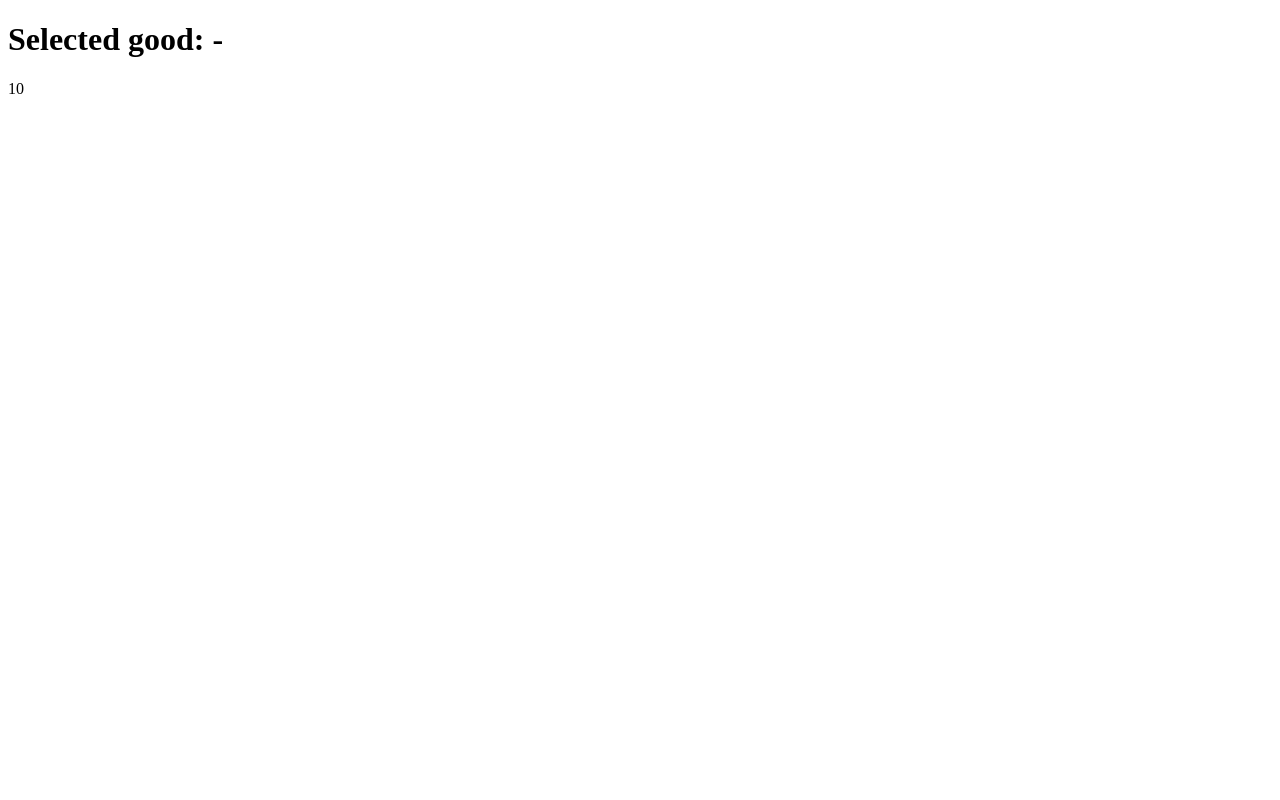
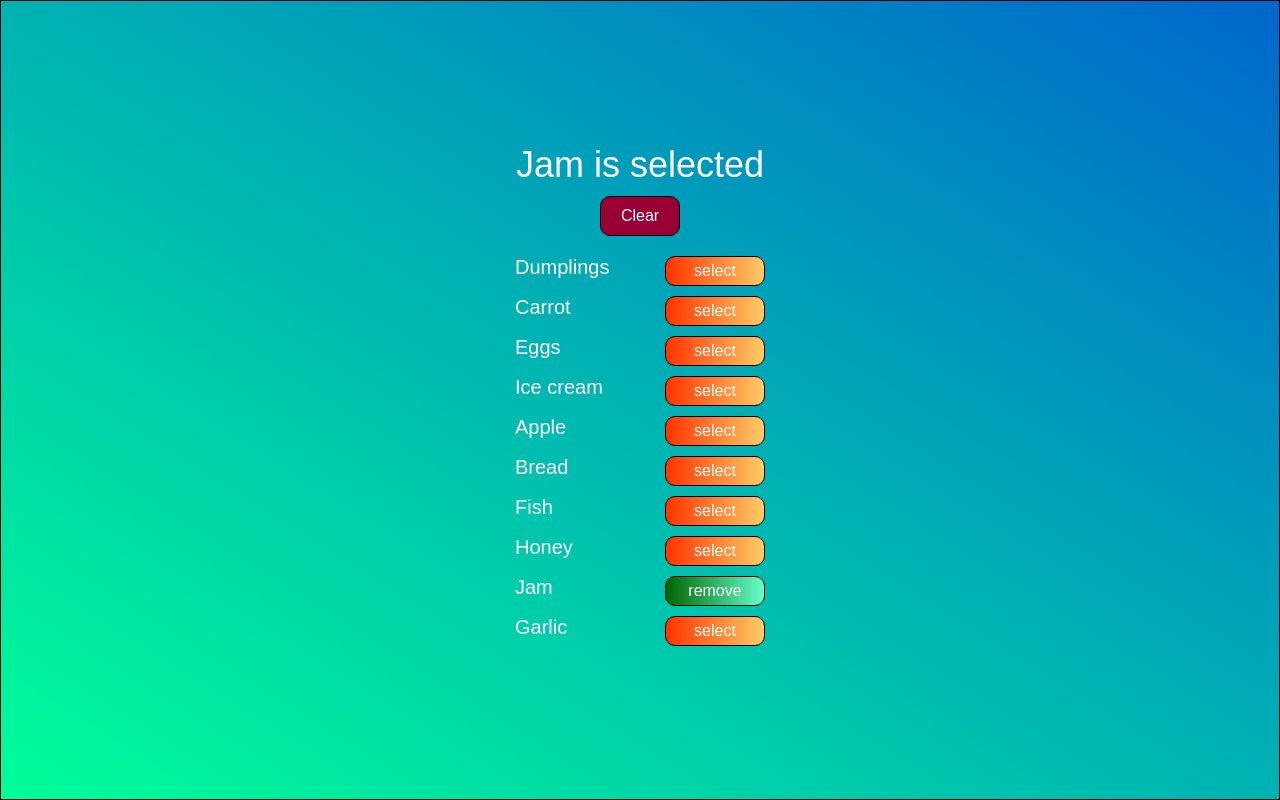
Before and after one commit to mate-academy/react_goods-selector, a React (Create React App) app: page / in a window 1280 px wide. Built offline with nearby package versions, Linux system fonts and the light colour scheme.

Commit message:
task done

```diff
--- a/package.json
+++ b/package.json
@@ -17,7 +17,7 @@
     "@mate-academy/cypress-tools": "^1.0.4",
     "@mate-academy/eslint-config-react": "*",
     "@mate-academy/eslint-config-react-typescript": "*",
-    "@mate-academy/scripts": "^1.2.1",
+    "@mate-academy/scripts": "^1.2.3",
     "@mate-academy/students-ts-config": "*",
     "@mate-academy/stylelint-config": "*",
     "@types/node": "^17.0.23",
--- a/src/App.scss
+++ b/src/App.scss
@@ -1 +1,79 @@
-// styles go here
+* {
+  box-sizing: border-box;
+  margin: 0;
+  padding: 0;
+}
+
+body {
+  font-family: Arial, Helvetica, sans-serif;
+  background: linear-gradient(to top right, #0f9 0%, #06c 100%);
+  color: #fff;
+}
+
+.app {
+  display: flex;
+  flex-direction: column;
+  align-items: center;
+  justify-content: center;
+
+  height: 100vh;
+  border: 1px solid black;
+  padding: 20px;
+
+  &__title {
+    font-size: 36px;
+    margin-bottom: 10px;
+  }
+
+  &__clearButton {
+    margin-bottom: 20px;
+    width: 80px;
+    font-size: 16px;
+    padding: 10px;
+    border: 1px solid black;
+    border-radius: 10px;
+    color: #fff;
+    background-color: #903;
+    transition: 0.3s;
+
+    &:hover {
+      transform: scale(1.05);
+      box-shadow: 0 0 7px #000;
+    }
+  }
+}
+
+.goods {
+
+  &__item {
+    display: flex;
+    justify-content: space-between;
+    width: 250px;
+
+    list-style: none;
+    margin-bottom: 10px;
+  }
+
+  &__name {
+    font-size: 20px;
+  }
+
+  &__button {
+    width: 100px;
+    font-size: 16px;
+    padding: 5px;
+    border: 1px solid black;
+    color: #fff;
+    border-radius: 10px;
+    background: linear-gradient(to right, #f30 0%, #fc6 100%);
+    transition: 0.3s;
+
+    &:hover {
+      box-shadow: 0 0 7px #000;
+    }
+
+    &--selected {
+      background: linear-gradient(to right, #060 0%, #6fc 100%);
+    }
+  }
+}
--- a/src/App.tsx
+++ b/src/App.tsx
@@ -14,11 +14,106 @@ const goodsFromServer: string[] = [
   'Garlic',
 ];
 
-const App: React.FC = () => (
-  <div className="App">
-    <h1>Selected good: -</h1>
-    {goodsFromServer.length}
-  </div>
-);
+type State = {
+  selectedGoods: string[],
+};
+
+class App extends React.Component<{}, State> {
+  state = {
+    selectedGoods: ['Jam'],
+  };
+
+  addGoods = (goodsName: string) => {
+    this.setState(({ selectedGoods }) => {
+      const newGoods = (selectedGoods.includes(goodsName))
+        ? selectedGoods.filter(el => el !== goodsName)
+        : [...selectedGoods, goodsName];
+
+      return {
+        selectedGoods: newGoods,
+      };
+    });
+  };
+
+  addTitle = () => {
+    const { selectedGoods } = this.state;
+
+    switch (selectedGoods.length) {
+      case 0:
+        return 'No goods selected';
+      case 1:
+        return `${selectedGoods[0]} is selected`;
+      default:
+        return `${selectedGoods.slice(0, -1).join(', ')} and ${selectedGoods.at(-1)}`;
+    }
+  };
+
+  removeGoods = () => {
+    this.setState({ selectedGoods: [] });
+  };
+
+  render() {
+    const { selectedGoods } = this.state;
+
+    return (
+      <div className="app">
+        <div className="app__title">
+          {
+            (selectedGoods.length === 0)
+              ? 'No goods'
+              : this.addTitle()
+          }
+        </div>
+
+        {
+          (selectedGoods.length > 0) && (
+            <>
+              <button
+                type="button"
+                className="app__clearButton"
+                onClick={() => {
+                  this.removeGoods();
+                }}
+              >
+                Clear
+              </button>
+            </>
+          )
+        }
+
+        <ul className="goods">
+          {goodsFromServer.map(goods => (
+            <li
+              className="goods__item"
+              key={goods}
+            >
+              <span className="goods__name">
+                {goods}
+              </span>
+
+              <button
+                type="button"
+                className={`goods__button ${
+                  selectedGoods.includes(goods)
+                    ? 'goods__button--selected'
+                    : ''
+                }`}
+                onClick={() => {
+                  this.addGoods(goods);
+                }}
+              >
+                {
+                  (selectedGoods.includes(goods))
+                    ? 'remove'
+                    : 'select'
+                }
+              </button>
+            </li>
+          ))}
+        </ul>
+      </div>
+    );
+  }
+}
 
 export default App;
```
Also changed, not shown: 2 other files (tests, documents, lock files or other folders).
